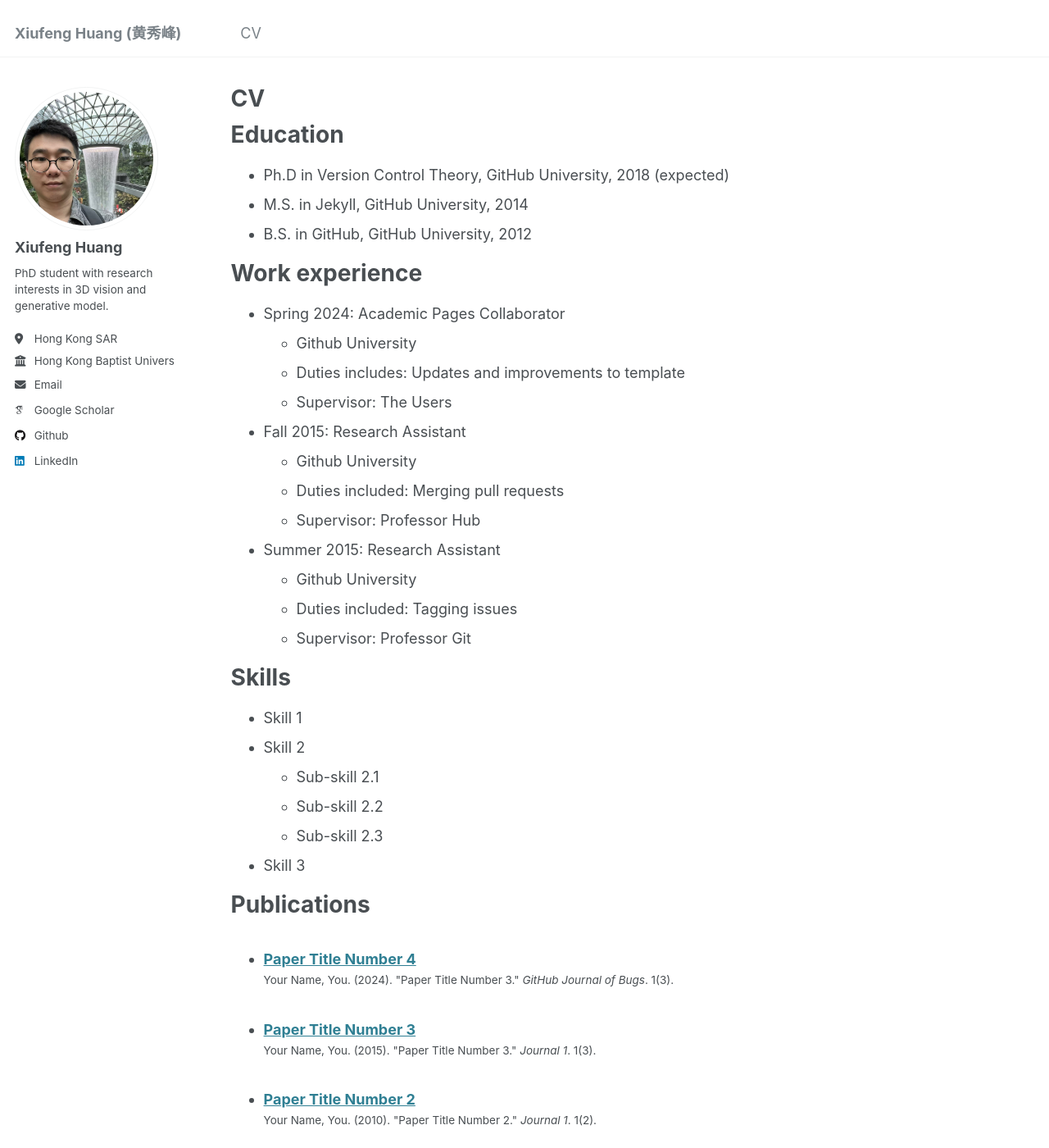
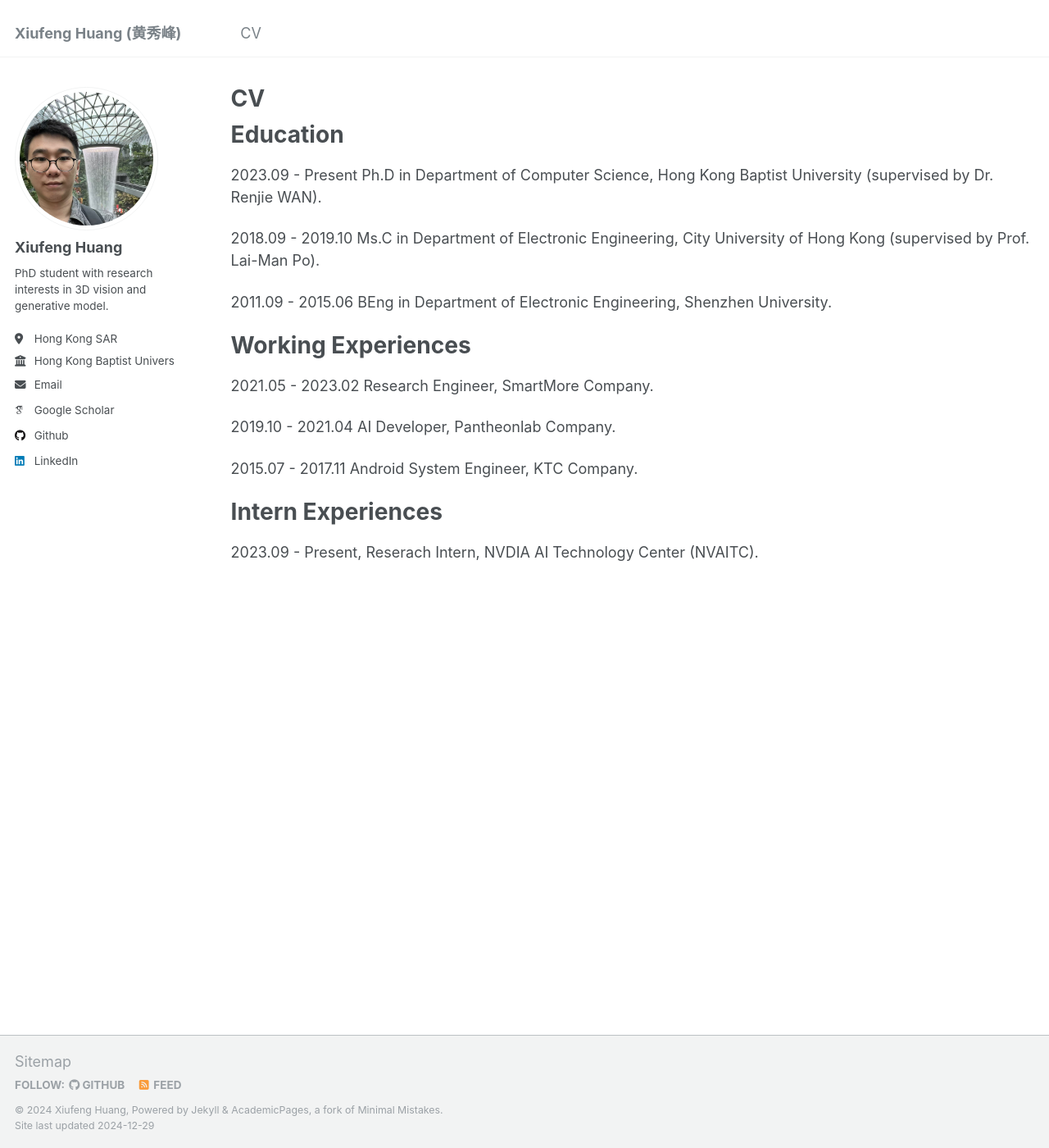
Before and after one commit to kevinhuangxf/kevinhuangxf.github.io, a Jekyll site: the page built from _pages/cv.md, in a window 1280 px wide and 1400 px high. Shown: the whole window at 82% size. Built offline with Jekyll 4.4.1, drawn with Linux system fonts in a browser that asks for light colours; some web fonts are replaced; some of the changed text lies outside the part shown.

Commit message:
Update cv.md

```diff
--- a/_pages/cv.md
+++ b/_pages/cv.md
@@ -11,54 +11,20 @@ redirect_from:
 
 Education
 ======
-* Ph.D in Version Control Theory, GitHub University, 2018 (expected)
-* M.S. in Jekyll, GitHub University, 2014
-* B.S. in GitHub, GitHub University, 2012
+2023.09 - Present Ph.D in Department of Computer Science, Hong Kong Baptist University (supervised by Dr. Renjie WAN).
 
-Work experience
+2018.09 - 2019.10 Ms.C in Department of Electronic Engineering, City University of Hong Kong (supervised by Prof. Lai-Man Po).
+
+2011.09 - 2015.06 BEng in Department of Electronic Engineering, Shenzhen University.
+
+Working Experiences
 ======
-* Spring 2024: Academic Pages Collaborator
-  * Github University
-  * Duties includes: Updates and improvements to template
-  * Supervisor: The Users
+2021.05 - 2023.02  Research Engineer, SmartMore Company.
 
-* Fall 2015: Research Assistant
-  * Github University
-  * Duties included: Merging pull requests
-  * Supervisor: Professor Hub
+2019.10 - 2021.04  AI Developer, Pantheonlab Company.
 
-* Summer 2015: Research Assistant
-  * Github University
-  * Duties included: Tagging issues
-  * Supervisor: Professor Git
+2015.07 - 2017.11  Android System Engineer, KTC Company.
 
-Skills
+Intern Experiences
 ======
-* Skill 1
-* Skill 2
-  * Sub-skill 2.1
-  * Sub-skill 2.2
-  * Sub-skill 2.3
-* Skill 3
-
-Publications
-======
-  <ul>{% for post in site.publications reversed %}
-    {% include archive-single-cv.html %}
-  {% endfor %}</ul>
-
-Talks
-======
-  <ul>{% for post in site.talks reversed %}
-    {% include archive-single-talk-cv.html  %}
-  {% endfor %}</ul>
-
-Teaching
-======
-  <ul>{% for post in site.teaching reversed %}
-    {% include archive-single-cv.html %}
-  {% endfor %}</ul>
-
-Service and leadership
-======
-* Currently signed in to 43 different slack teams
+2023.09 - Present, Reserach Intern, NVDIA AI Technology Center (NVAITC).
```
